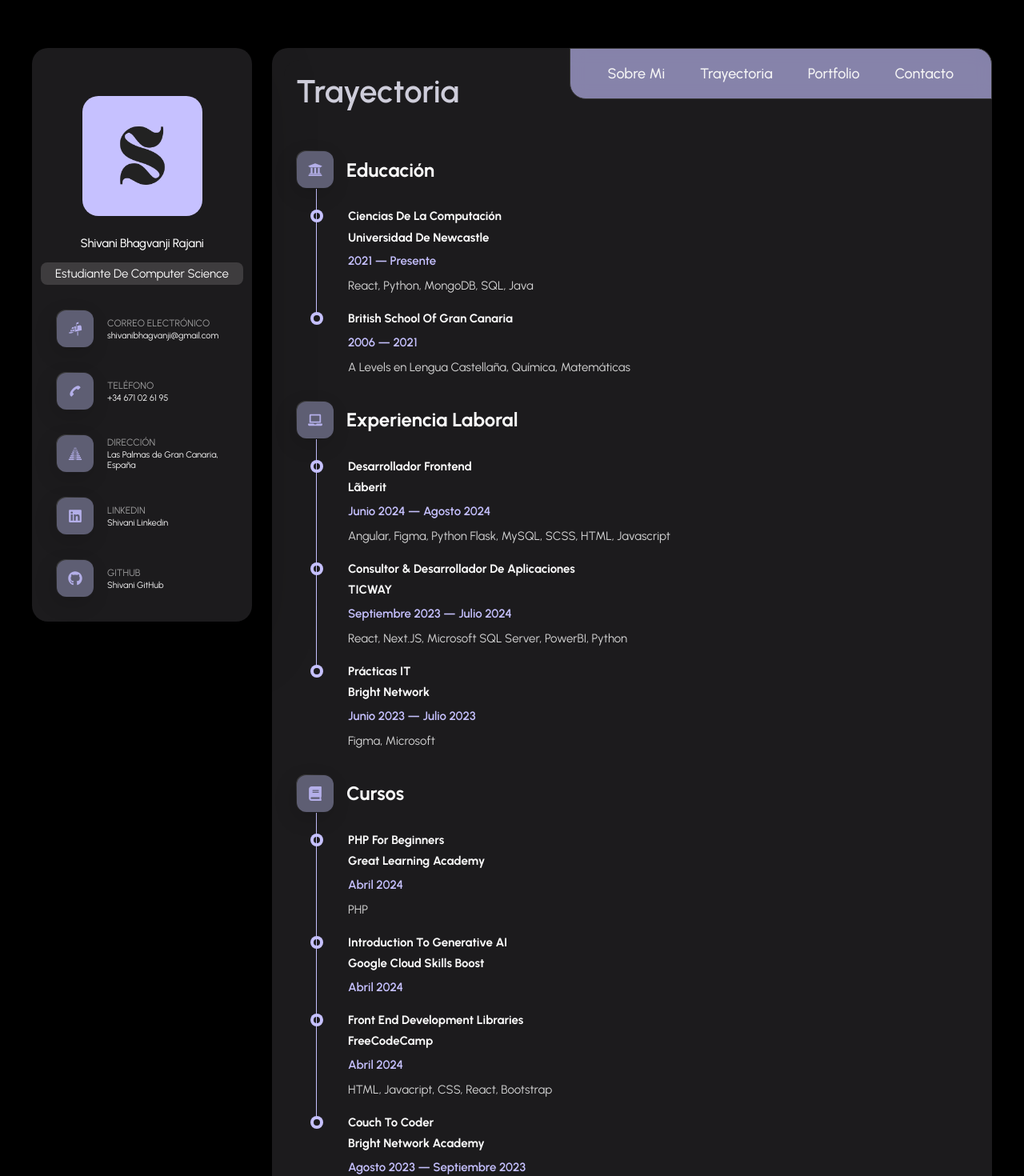
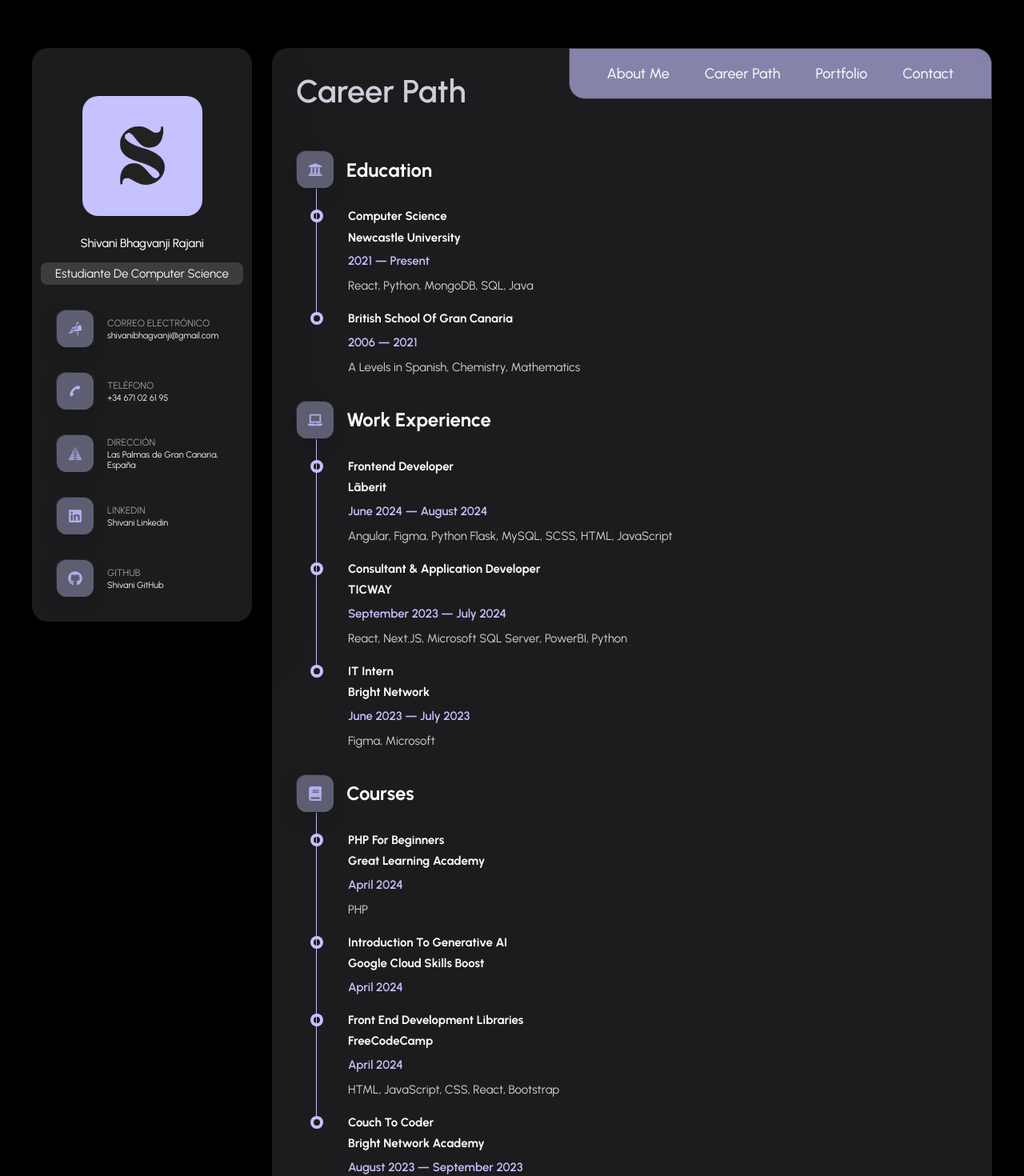
Before and after one commit to shivanirajani/shivani-portfolio, a React (Vite) app: page /resume in a window 1280 px wide. Shown: the top 1470 px of the page at 80% size. Built offline with nearby package versions, Linux system fonts and the light colour scheme.

Commit message:
made changes

```diff
--- a/src/components/Navbar.jsx
+++ b/src/components/Navbar.jsx
@@ -6,13 +6,13 @@ const Navbar = () => {
     <ul className="navbar-list">
       <li className="navbar-item">
         <Link to="/" className="navbar-link" data-nav-link>
-          Sobre Mi
+          About Me
         </Link>
       </li>
 
       <li className="navbar-item">
         <Link to="/resume" className="navbar-link" data-nav-link>
-          Trayectoria
+          Career Path
         </Link>
       </li>
 
@@ -25,7 +25,7 @@ const Navbar = () => {
 
       <li className="navbar-item">
         <Link to="/contact" className="navbar-link" data-nav-link>
-          Contacto
+          Contact
         </Link>
       </li>
     </ul>
--- a/src/pages/About/About.jsx
+++ b/src/pages/About/About.jsx
@@ -50,34 +50,32 @@ const About = () => {
   return (
     <article className="about active" data-page="about">
       <header>
-        <h2 className="h2 article-title">Sobre Mi</h2>
+        <h2 className="h2 article-title">About Me</h2>
       </header>
 
       <section className="about-text">
         <p>
-          ¡Hola! Soy Shivani, estudiante de tercer año en la Universidad de Newcastle, actualmente realizando mis prácticas. Me interesa el desarrollo web porque me permite crear experiencias digitales funcionales y visualmente impresionantes. Mi interés en el desarrollo web front-end surgió cuando trabajé en un proyecto universitario, que era crear una página web de intercambio de libros, con el objetivo de garantizar una educación inclusiva y promover oportunidades de aprendizaje permanente para todos.
+          Hello! I&apos;m Shivani, a final-year student at Newcastle University, having completed my placement year at two tech companies in Spain. I am interested in web development because it allows me to create functional and visually stunning digital experiences. My interest in front-end web development emerged when I worked on a university project to create a book exchange website, aimed at ensuring inclusive education and promoting lifelong learning opportunities for all.
         </p>
         <p>
-          Mis habilidades giran en torno a HTML, CSS, JavaScript, React y Next.js. Mi objetivo es explorar aún más el desarrollo web y hacer que las experiencias digitales sean accesibles y atractivas para todos. Me gustaría aprender más sobre tecnologías como Vue.js, Three.js, y también estoy interesada en adentrarme en el mundo del desarrollo backend y aprender PHP. Me gustaría aprender Figma.
+          My skills revolve around HTML, CSS, JavaScript, React, and Next.js. My goal is to further explore web development and make digital experiences accessible and engaging for everyone. I would like to learn more about technologies such as Vue.js, Three.js, and I am also interested in venturing into back-end development and learning PHP. Additionally, I would like to learn Figma.
         </p>
         <p>
-          Me encantaría colaborar con profesionales de la industria y equipos para adquirir experiencia práctica y contribuir a proyectos significativos. Ya sea que estén buscando personas en prácticas para unirse a su equipo o buscando nuevas perspectivas en un proyecto de desarrollo front-end, estoy aquí para aprender, para ofrecer mis conocimientos y trabajar juntos.
+          I would love to collaborate with industry professionals and teams to gain practical experience and contribute to meaningful projects. Whether you are looking for interns to join your team or seeking fresh perspectives on a front-end development project, I am here to learn, share my knowledge, and work together.
         </p>
       </section>
 
       <section className="service">
-
         <ul className="service-list">
           {iconsData.map((iconData) => (
             <li key={iconData.id} className="service-item">
-        <a href={iconData.href} target="_blank">
+              <a href={iconData.href} target="_blank" rel="noopener noreferrer">
                 <img src={iconData.icon} alt={iconData.name} title={iconData.name} />
               </a>
             </li>
           ))}
         </ul>
       </section>
-
     </article>
   );
 };
--- a/src/pages/Contact/Contact.jsx
+++ b/src/pages/Contact/Contact.jsx
@@ -28,7 +28,7 @@ const Contact = () => {
   return (
     <section className="contact" data-page="contact">
       <header>
-        <h2 className="h2 article-title">Contacto</h2>
+        <h2 className="h2 article-title">Contact</h2>
       </header>
 
       <section className="mapbox" data-mapbox>
@@ -43,18 +43,18 @@ const Contact = () => {
       <section className="contact-form">
         <form className="form" onSubmit={sendEmail} ref={form}>
           <div className="input-wrapper">
-            <input type="text" name="nombre" className="form-input" placeholder="Nombre" required />
-            <input type="text" name="apellidos" className="form-input" placeholder="Apellidos" required />
-            <input type="email" name="email" className="form-input" placeholder="Correo Electrónico" required />
-            <input type="tel" name="telefono" className="form-input" placeholder="Teléfono" required />
+            <input type="text" name="nombre" className="form-input" placeholder="Name" required />
+            <input type="text" name="apellidos" className="form-input" placeholder="Surname" required />
+            <input type="email" name="email" className="form-input" placeholder="Email" required />
+            <input type="tel" name="telefono" className="form-input" placeholder="Phone Number" required />
           </div>
 
-          <textarea name="asunto" className="form-input" placeholder="Asunto" required></textarea>
-          <textarea name="mensaje" className="form-input" placeholder="Mensaje" required></textarea>
+          <textarea name="asunto" className="form-input" placeholder="Subject" required></textarea>
+          <textarea name="mensaje" className="form-input" placeholder="Message" required></textarea>
 
           <button className="form-btn" type="submit">
             <FaRegEnvelope />
-            <span>Enviar</span>
+            <span>Submit</span>
           </button>
         </form>
       </section>
--- a/src/pages/Portfolio/Portfolio.jsx
+++ b/src/pages/Portfolio/Portfolio.jsx
@@ -39,7 +39,7 @@ const Portfolio = () => {
 
       {/* Filter buttons */}
       <ul className="filter-list">
-        {['Todo', 'Desarrollo Web', 'Desarrollo de Aplicaciones'].map(category => (
+        {['All', 'Web Development', 'App Development'].map(category => (
           <li className="filter-item" key={category}>
             <button
               className={category === selectedCategory ? 'active' : ''}
--- a/src/pages/Resume/Resume.jsx
+++ b/src/pages/Resume/Resume.jsx
@@ -1,12 +1,12 @@
 import React from 'react';
-import { FaBook, FaLaptop, FaRegBookmark, FaUniversity } from "react-icons/fa";
+import { FaBook, FaLaptop, FaUniversity } from "react-icons/fa";
 import TimelineItem from './TimelineItem';
 
 const Resume = () => {
   return (
     <section>
       <header>
-        <h2 className="h2 article-title">Trayectoria</h2>
+        <h2 className="h2 article-title">Career Path</h2>
       </header>
 
       <div className="timeline">
@@ -14,21 +14,20 @@ const Resume = () => {
           <div className="icon-box">
             <FaUniversity />
           </div>
-          <h3 className="h3">Educación</h3>
+          <h3 className="h3">Education</h3>
         </div>
         <ol className="timeline-list">
           <TimelineItem
-            degree="Ciencias de la Computación"
-            place="Universidad de Newcastle"
-            date="2021 — Presente"
+            degree="Computer Science"
+            place="Newcastle University"
+            date="2021 — Present"
             description="React, Python, MongoDB, SQL, Java"
           />
           <TimelineItem
             place="British School of Gran Canaria"
             date="2006 — 2021"
-            description="A Levels en Lengua Castellaña, Química, Matemáticas"
+            description="A Levels in Spanish, Chemistry, Mathematics"
           />
-
         </ol>
       </div>
 
@@ -37,28 +36,27 @@ const Resume = () => {
           <div className="icon-box">
             <FaLaptop />
           </div>
-          <h3 className="h3">Experiencia Laboral</h3>
+          <h3 className="h3">Work Experience</h3>
         </div>
         <ol className="timeline-list">
-        <TimelineItem
-            work="Desarrollador Frontend"
+          <TimelineItem
+            work="Frontend Developer"
             place="Lãberit"
-            date="Junio 2024 — Agosto 2024"
-            description="Angular, Figma, Python Flask, MySQL, SCSS, HTML, Javascript"
+            date="June 2024 — August 2024"
+            description="Angular, Figma, Python Flask, MySQL, SCSS, HTML, JavaScript"
           />
           <TimelineItem
-            work="Consultor & Desarrollador de Aplicaciones"
+            work="Consultant & Application Developer"
             place="TICWAY"
-            date="Septiembre 2023 — Julio 2024"
+            date="September 2023 — July 2024"
             description="React, Next.JS, Microsoft SQL Server, PowerBI, Python"
           />
           <TimelineItem
-            work= "Prácticas IT"
-            place= "Bright Network"
-            date="Junio 2023 — Julio 2023"
-            description=" Figma, Microsoft"
+            work="IT Intern"
+            place="Bright Network"
+            date="June 2023 — July 2023"
+            description="Figma, Microsoft"
           />
-
         </ol>
       </div>
 
@@ -67,39 +65,34 @@ const Resume = () => {
           <div className="icon-box">
             <FaBook />
           </div>
-          <h3 className="h3">Cursos</h3>
+          <h3 className="h3">Courses</h3>
         </div>
         <ol className="timeline-list">
-
-        <TimelineItem
-            work= " PHP for Beginners"
-            place= "Great Learning Academy"
-            date="Abril 2024"
-            description=" PHP"
+          <TimelineItem
+            work="PHP for Beginners"
+            place="Great Learning Academy"
+            date="April 2024"
+            description="PHP"
           />
-
-        <TimelineItem
-            work= "Introduction to Generative AI"
-            place= "Google Cloud Skills Boost "
-            date="Abril 2024"
+          <TimelineItem
+            work="Introduction to Generative AI"
+            place="Google Cloud Skills Boost"
+            date="April 2024"
           />
-
-        <TimelineItem
-            work= "Front End Development Libraries"
-            place= "freeCodeCamp"
-            date="Abril 2024"
-            description=" HTML, Javacript, CSS, React, Bootstrap"
+          <TimelineItem
+            work="Front End Development Libraries"
+            place="freeCodeCamp"
+            date="April 2024"
+            description="HTML, JavaScript, CSS, React, Bootstrap"
           />
           <TimelineItem
             work="Couch to Coder"
             place="Bright Network Academy"
-            date="Agosto 2023 — Septiembre 2023"
+            date="August 2023 — September 2023"
             description="Python"
           />
         </ol>
       </div>
-
-
     </section>
   );
 };
```
Lines whose indentation alone changed are shown as unchanged.
